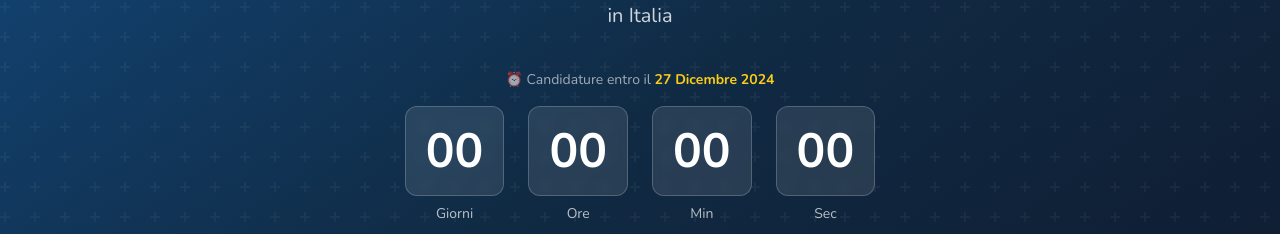
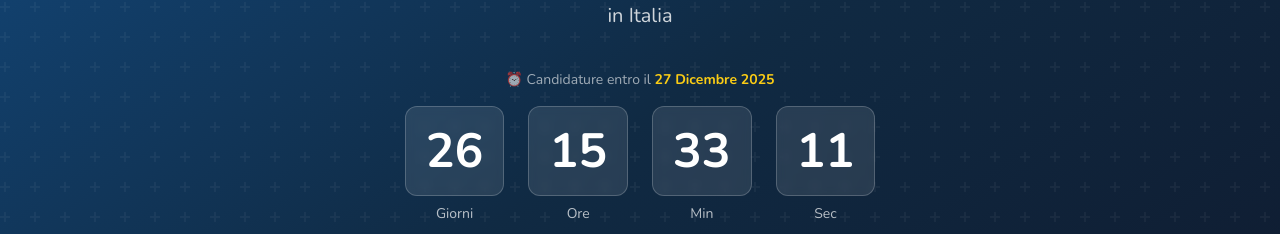
Before and after one commit to Gabrielepolimi/fishandtips, a Next.js app: page /migliori-pesca-2025 in a window 1280 px wide. Shown: the part 393-627 px from the top of the page. Built offline with nearby package versions, Linux system fonts and the light colour scheme.

Commit message:
Fix: date aggiornate a 2025/2026 per countdown funzionante

```diff
--- a/app/migliori-pesca-2025/page.tsx
+++ b/app/migliori-pesca-2025/page.tsx
@@ -6,11 +6,11 @@ import { Nunito } from 'next/font/google';
 
 const nunito = Nunito({ subsets: ['latin'] });
 
-// Data di scadenza candidature (27 Dicembre 2024)
-const DEADLINE = new Date('2024-12-27T23:59:59');
+// Data di scadenza candidature (27 Dicembre 2025)
+const DEADLINE = new Date('2025-12-27T23:59:59');
 
-// Data pubblicazione classifica (4 Gennaio 2025)
-const PUBLICATION_DATE = new Date('2025-01-04T10:00:00');
+// Data pubblicazione classifica (4 Gennaio 2026)
+const PUBLICATION_DATE = new Date('2026-01-04T10:00:00');
 
 // Categorie
 const categories = [
@@ -223,7 +223,7 @@ export default function MiglioriPesca2025Page() {
           {/* Countdown */}
           <div className="mb-8">
             <p className="text-center text-white/60 mb-4 text-sm">
-              ⏰ Candidature entro il <strong className="text-yellow-400">27 Dicembre 2024</strong>
+              ⏰ Candidature entro il <strong className="text-yellow-400">27 Dicembre 2025</strong>
             </p>
             <Countdown targetDate={PUBLICATION_DATE} />
             <p className="text-center text-white/50 mt-3 text-xs">
@@ -546,7 +546,7 @@ export default function MiglioriPesca2025Page() {
             Non perdere questa opportunità
           </h2>
           <p className="text-lg text-white/80 mb-8">
-            Solo 30 posti disponibili. Candidature entro il <strong>27 Dicembre 2024</strong>.
+            Solo 30 posti disponibili. Candidature entro il <strong>27 Dicembre 2025</strong>.
           </p>
           <a
             href="#candidati"
```
